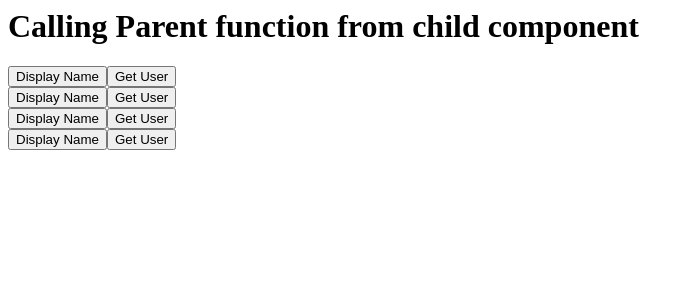
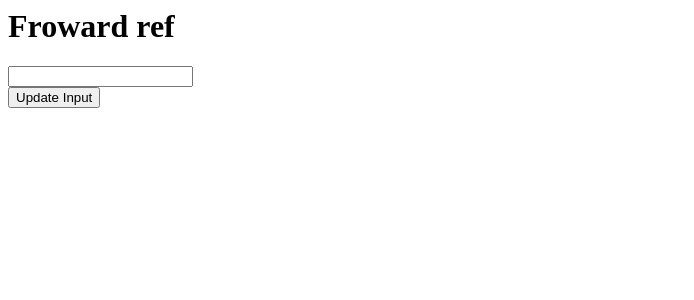
Before and after one commit to shivrajpro/react-step-by-step, a React (Vite) app: page / in a window 1280 px wide. Shown: the top 300 px of the page, without its empty margins (0-694 px from the left). Built offline with nearby package versions, Linux system fonts and the light colour scheme.

Commit message:
forward ref

```diff
--- a/src/App.jsx
+++ b/src/App.jsx
@@ -1,20 +1,20 @@
+import { useRef } from "react";
 import User from "./User";
+import UserInput from "./UserInput";
 
 function App() {
-  const handleDisplayName = (name) => {
-    alert(name);
+  const inputRef = useRef(null);
+
+  const handleInput = () => {
+    inputRef.current.focus();
+    inputRef.current.value = 1000;
   };
 
-  const getUser = () => {
-    alert("getUser function called");
-  };
   return (
     <>
-      <h1>Calling Parent function from child component</h1>
-      <User displayName={handleDisplayName} name="john" onClick={getUser} />
-      <User displayName={handleDisplayName} name="peter" onClick={getUser} />
-      <User displayName={handleDisplayName} name="sam" onClick={getUser} />
-      <User displayName={handleDisplayName} name="bruce" onClick={getUser} />
+      <h1>Froward ref</h1>
+      <UserInput ref={inputRef} />
+      <button onClick={handleInput}>Update Input</button>
     </>
   );
 }
--- /dev/null
+++ b/src/UserInput.jsx
@@ -0,0 +1,21 @@
+// import { forwardRef } from "react";
+
+// const UserInput = (props, ref) => {
+//   return (
+//     <div>
+//       <input type="text" ref={ref} />
+//     </div>
+//   );
+// };
+
+// export default forwardRef(UserInput);
+
+const UserInput = (props) => {
+  return (
+    <div>
+      <input type="text" ref={props.ref} />
+    </div>
+  );
+};
+
+export default UserInput;
```
